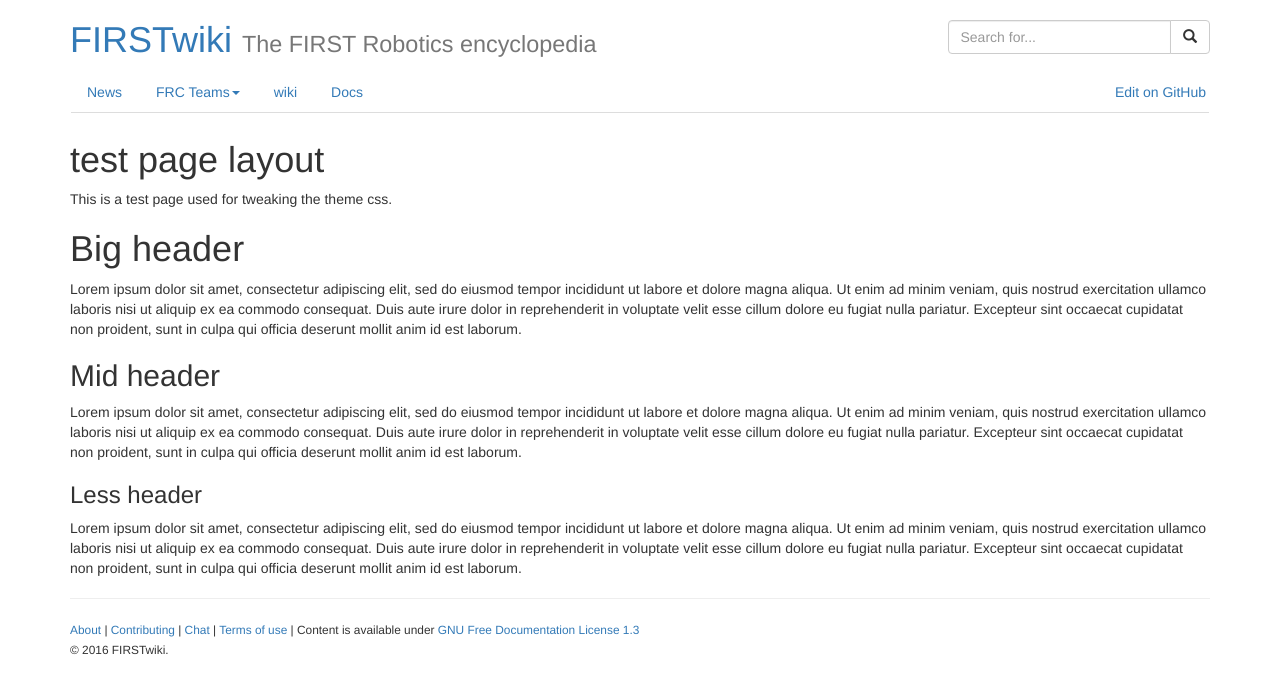
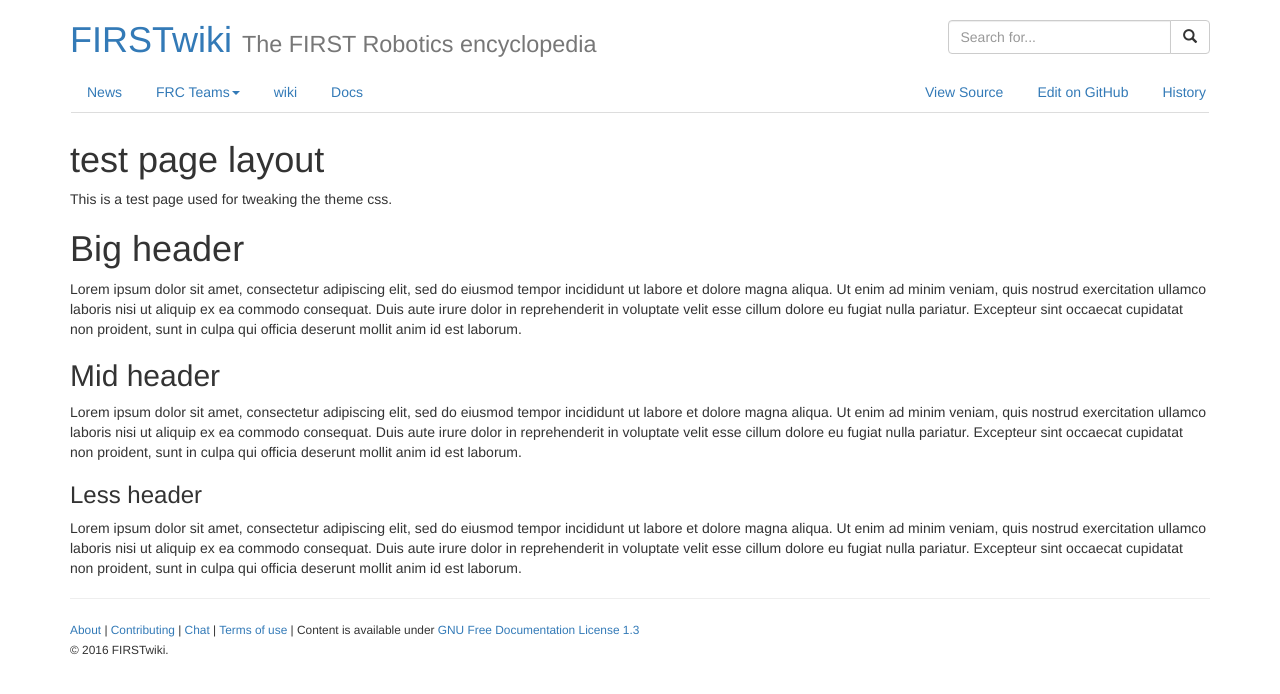
Before and after one commit to firstwiki/_common, a Jekyll site: the page built from test/page.md, in a window 1280 px wide. Shown: the top 694 px of the page. Built offline with Jekyll 4.4.1, drawn with Linux system fonts in a browser that asks for light colours; a style sheet for code colours, icons or effects is not loaded.

Commit message:
Add history, raw buttons

```diff
--- a/_layouts/default.html
+++ b/_layouts/default.html
@@ -42,9 +42,16 @@
           {% for n in site.data.menu.items %}
             <li><a href="{{ n[1] }}">{{ n[0] }}</a></li>
           {% endfor %}
+          {% capture page_path %}{% if site.github.is_project_page %}gh-pages{% else %}master{% endif %}{{ page.dir }}/{{ page.path }}{% endcapture %}
 
               <li class="navbar-right">
-                  <a href="{{ site.github.repository_url }}/edit/{% if site.github.is_project_page %}gh-pages{% else %}master{% endif %}{{ page.dir }}/{{ page.path }}"><span class="octicon octicon-mark-github"></span> Edit on GitHub</a>
+                  <a href="{{ site.github.repository_url }}/commits/{{ page_path }}"><span class="octicon octicon-mark-github"></span> History</a>
+              </li>
+              <li class="navbar-right">
+                  <a href="{{ site.github.repository_url }}/edit/{{ page_path }}"><span class="octicon octicon-mark-github"></span> Edit on GitHub</a>
+              </li>
+              <li class="navbar-right">
+                  <a href="https://raw.githubusercontent.com/{{ site.github.owner_name }}/{{ site.github.repository_name }}/{{ page_path }}">View Source</a>
               </li>
           </ul>
         </nav>
```
